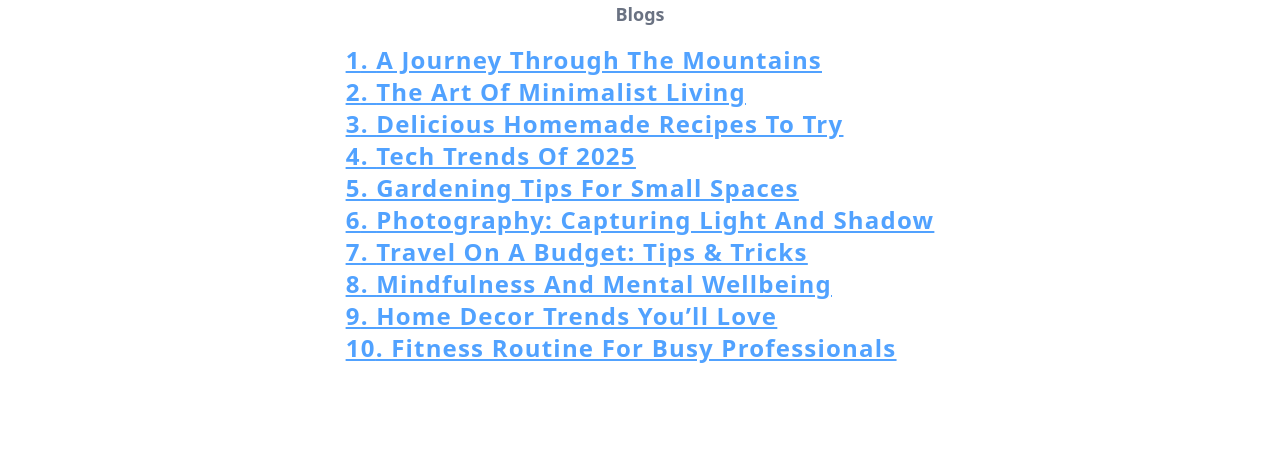
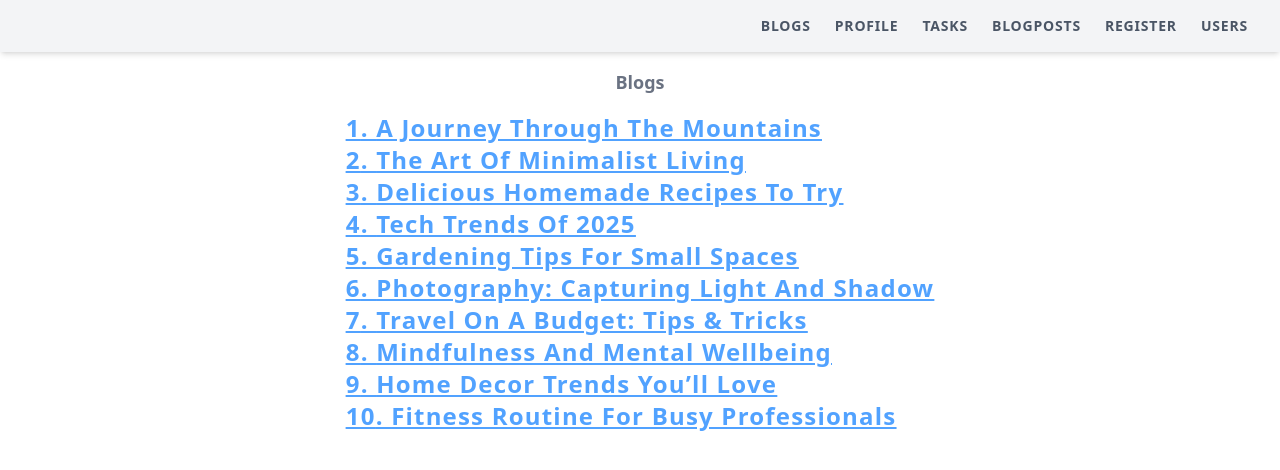
Before and after one commit to harshillencircle/ReactJS-Concepts, a React (Vite) app: page / in a window 1280 px wide. Shown: the top 470 px of the page. Built offline with nearby package versions, Linux system fonts and the light colour scheme.

Commit message:
feat: Add navbar using react Routing to redirect different pages

```diff
--- a/src/App.jsx
+++ b/src/App.jsx
@@ -8,7 +8,7 @@ import Users from './components/users/Users.jsx'
 import NotFound from './components/notfound/NotFound.jsx'
 import Blogs from './components/blogs/Blogs.jsx'
 import BlogDetail from './components/blogdetail/BlogDetail.jsx'
-import MainNavbar from './components/mainnavbar/MainNavbar.jsx'
+import Navbar from './components/navbar/Navbar.jsx'
 
 function App() {
 
@@ -23,7 +23,8 @@ function App() {
       <Users /> */}
 
       <Router>
-        <Routes element={<MainNavbar />}>
+        <Navbar />
+        <Routes>
           <Route path='/' element={<Blogs />} />
           <Route path='/blog/:id' element={<BlogDetail />} />
           <Route path="/profile" element={<Portfolio bio={bio} />} />
--- a/src/components/mainnavbar/MainNavbar.jsx
+++ /dev/null
@@ -1,16 +0,0 @@
-import React, { Fragment } from "react";
-import { Outlet } from "react-router-dom";
-import Navbar from "../navbar/Navbar";
-
-function MainNavbar() {
-    return (
-        <Fragment>
-            <Navbar />
-            <main>
-                <Outlet />
-            </main>
-        </Fragment>
-    )
-}
-
-export default MainNavbar;
--- a/src/components/navbar/Navbar.jsx
+++ b/src/components/navbar/Navbar.jsx
@@ -1,16 +1,42 @@
-import React, { Fragment } from "react";
+import React from "react";
 import { Link } from "react-router-dom";
 
 function Navbar() {
     return (
-        <nav>
-            <Link to="/">Blog</Link>
-            <Link to="/profile">Profile</Link>
-            <Link to="/task">Tasks</Link>
-            <Link to="/blogpost">BlogPosts</Link>
-            <Link to="/register">Register</Link>
-            <Link to="/user">Users</Link>
+        <nav className="sticky top-0  bg-gray-100 flex justify-end items-center shadow-md space-x-8 mb-4 py-4 px-8 tracking-wider uppercase">
+            <div className="text-sm text-gray-600 font-bold space-x-6">
+                <Link className="hover:text-blue-600" to="/">Blogs</Link>
+                <Link className="hover:text-blue-600" to="/profile">Profile</Link>
+                <Link className="hover:text-blue-600" to="/task">Tasks</Link>
+                <Link className="hover:text-blue-600" to="/blogpost">BlogPosts</Link>
+                <Link className="hover:text-blue-600" to="/register">Register</Link>
+                <Link className="hover:text-blue-600" to="/user">Users</Link>
+            </div>
         </nav>
+
+        // <nav className="sticky top-0 bg-gray-100 shadow-md px-8 py-4 mb-4">
+        //     <div className="container mx-auto flex justify-end items-center space-x-6">
+        //         <Link to="/" className="text-gray-700 hover:text-blue-600 transition-colors duration-200 font-semibold uppercase tracking-wide text-sm">
+        //             Blogs
+        //         </Link>
+        //         <Link to="/profile" className="text-gray-700 hover:text-blue-600 transition-colors duration-200 font-semibold uppercase tracking-wide text-sm">
+        //             Profile
+        //         </Link>
+        //         <Link to="/task" className="text-gray-700 hover:text-blue-600 transition-colors duration-200 font-semibold uppercase tracking-wide text-sm">
+        //             Tasks
+        //         </Link>
+        //         <Link to="/blogpost" className="text-gray-700 hover:text-blue-600 transition-colors duration-200 font-semibold uppercase tracking-wide text-sm">
+        //             BlogPosts
+        //         </Link>
+        //         <Link to="/register" className="text-gray-700 hover:text-blue-600 transition-colors duration-200 font-semibold uppercase tracking-wide text-sm">
+        //             Register
+        //         </Link>
+        //         <Link to="/user" className="text-gray-700 hover:text-blue-600 transition-colors duration-200 font-semibold uppercase tracking-wide text-sm">
+        //             Users
+        //         </Link>
+        //     </div>
+        // </nav>
+
     )
 }
 
```
